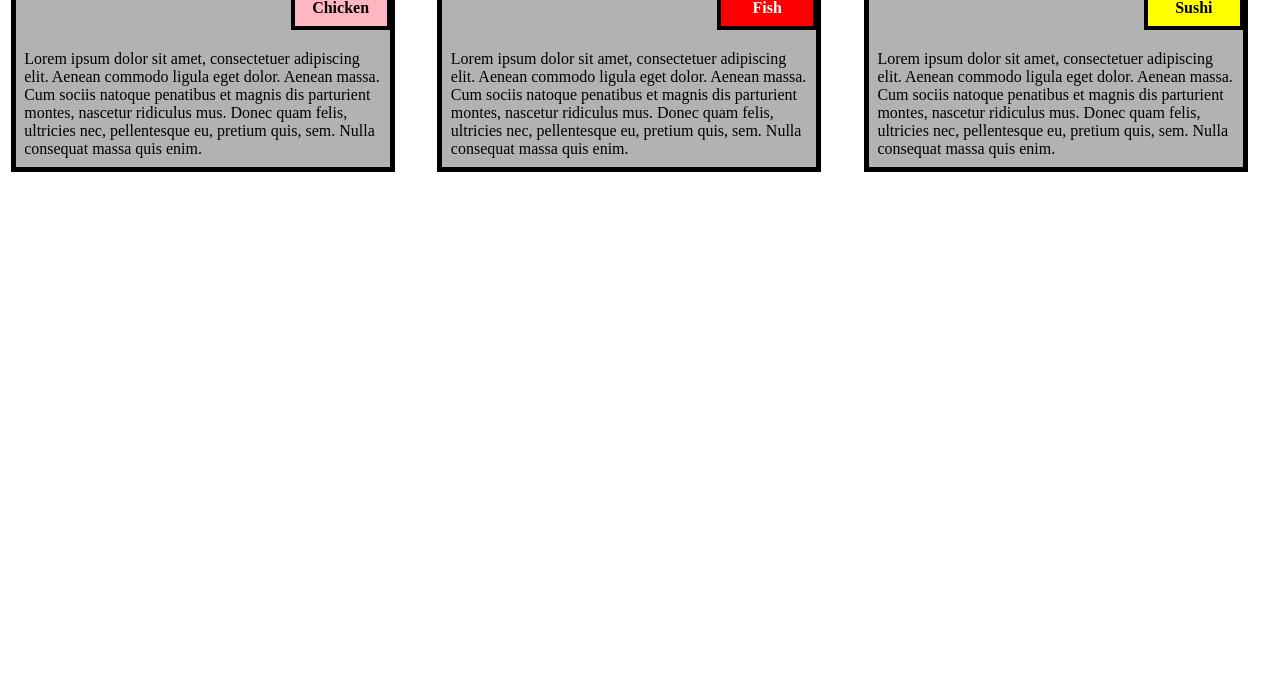
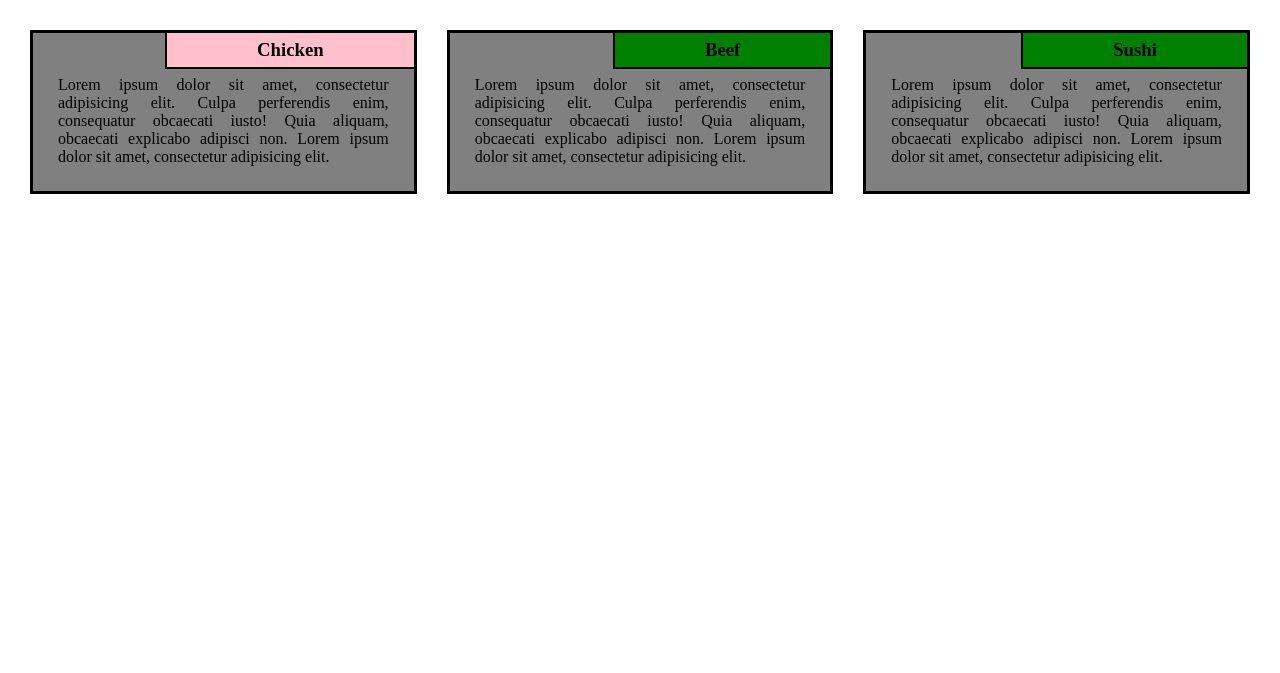
Before and after one commit to defalt-101/Coursera-HTML-CSS-JS-JHU, a plain HTML site: page module2-solution/index.html in a window 1280 px wide. Shown: the part 127-800 px from the top of the page. Drawn offline with Linux system fonts and the light colour scheme; files that its build step writes are made by us from their sources.

Commit message:
Module2 - Solution

```diff
--- a/module2-solution/css/style.css
+++ b/module2-solution/css/style.css
@@ -1,102 +1,128 @@
-* {
+*{
   box-sizing: border-box;
+  margin:0;
+  padding:0;
 }
 
 body{
-  margin: 0;
-  padding: 0;
-  font-family: "Times New Roman";
+  font-family: 'Times New Roman';
 }
 
 .row{
-  margin-top: 5%;
-  margin-bottom: 5%;
+  width: 100%;
 }
 
-h1 {
-  margin-bottom: 15px;
+.menu-title{
   text-align: center;
-  color: #ff4532;
-  font-size: 50px;
+  margin-bottom: 30px;
+}
+
+.container{
+ position: relative;
+ top:60px;
+ margin: 15px;
+}
+
+.item{
+  position: relative;
+  top: 0;
+  background-color:gray;
+  margin: 15px;
+  padding: 25px;
+  border: 3px solid #000;
+}
+
+.item p{
+  margin-top: 18px;
+  text-align: justify;
+  font-size:100%;
+}
+
+.item-title{
+  position: absolute;
+  top:0;
+  right: 0px;
+  background: green;
+  padding: 6px 90px;
+  border-left: 2px solid #000;
+  border-bottom: 2px solid #000;
+}
+
+#title-one {
+  background-color: pink;
+}
+
+#title-two{
+  background-color: #red;
+}
+
+#title-three{
+  background-color: #blue;
+}
+
+/* Simple Responsive Framework. */
+/*------ Desktop ------*/
+@media (min-width: 992px){
+  .col-lg-1, .col-lg-2, .col-lg-3, .col-lg-4, .col-lg-5, .col-lg-6, .col-lg-7, .col-lg-8, .col-lg-9, .col-lg-10, .col-lg-11, .col-lg-12 {
+    float: left;
+  }
+  .col-lg-1 {
+    width: 8.33%;
+  }
+  .col-lg-2 {
+    width: 16.66%;
+  }
+  .col-lg-3 {
+    width: 25%;
+  }
+  .col-lg-4 {
+    width: 33.33%;
+  }
+  .col-lg-5 {
+    width: 41.66%;
+  }
+  .col-lg-6 {
+    width: 50%;
+  }
+  .col-lg-7 {
+    width: 58.33%;
+  }
+  .col-lg-8 {
+    width: 66.66%;
+  }
+  .col-lg-9 {
+    width: 74.99%;
+  }
+  .col-lg-10 {
+    width: 83.33%;
+  }
+  .col-lg-11 {
+    width: 91.66%;
+  }
+  .col-lg-12 {
+    width: 100%;
+  }
+
 }
 
 
-.box{
-  width: 100%;
-  overflow: none;
+/*------ Tablet ------*/
+@media (min-width: 768px) and (max-width: 991px){
+  .col-lg-4 {
+    width: 50%;
+    float: left;
+  }
+  .col-lg-tablet{
+   width: 100%;
+   float: left;
+ }
 }
 
 
-.content-name{
-  overflow: none;
-  text-align: center;
-  border: 4px solid black;
-  width: 100px;
-  height: 40px;
-  padding: 5px;
-  float: right;
-  margin-right: 36px;
-  margin-top: 0px;
-  font-weight: bold;
-  position: relative;
-}
-
-.content{
-  border: 5px solid black;
-  width: 90%;
-  height: auto;
-  margin: 2.5%;
-  color: black
-  font-size: 25px;
-  padding: 2%;
-  padding-top: 55px;
-  background-color: rgba(0,0,0,0.3);
-}
-
-.chicken{
-  background-color: #FFB6C1;
-}
-
-.fish{
-  color: white;
-  background-color: #FF0000;
-}
-.sushi{
-  background-color: #FFFF00;
-}
-
-
-/********** Large devices only **********/
-@media (min-width: 992px) {
-  .col-lg-4 {
+/*------ Mobile ------*/
+@media (max-width: 767px){
+  .col-lg-4{
+    width: 100%;
     float: left;
-    width: 33.33%;
   }
 }
-/********** Medium devices only **********/
-@media (min-width: 768px) and (max-width: 991px) {
-  .col-md-6,.col-md-12 {
-    float: left;
-  }
-  .col-md-6 {
-    width: 50%;
-  }
-  .col-md-12 {
-    margin-left: -10px;
-    width: 100%;
-  }
-  .sushi{
-    margin-right: 65px;
-    width: 100px;
-  }
-}
-
-@media (min-width: 0px) and (max-width: 767px) {
-  .col-sm-12 {
-    float: left;
-    width: 100%;
-  }
-  .content-name{
-    margin-right: 30px;
-  }
-}
--- a/module2-solution/index.html
+++ b/module2-solution/index.html
@@ -1,37 +1,49 @@
-
-
 <!DOCTYPE html>
 <html>
 <head>
-	<meta charset="utf-8">
-
-	<meta name="viewport" content="width=device-width, initial-scale=1">
-
-	<link rel="stylesheet" type="text/css" href="style.css">
-	<title>Module 2 Solution</title>
+  <meta charset="utf-8">
+  <meta name="viewport" content="width=device-width, initial-scale=1">
+  <title>My Responsive Layout</title>
+  <link href="https://fonts.googleapis.com/css?family=Lato" rel="stylesheet">
+  <link href='css/style.css' rel='stylesheet' type='text/css'>
 </head>
 <body>
-	<h1>Our Menu</h1>
-	<div class="col-lg-4 col-md-6 col-sm-12">
-  	<div class="box">
-  		<p class="content-name chicken">Chicken</p>
-  		<p class="content">Lorem ipsum dolor sit amet, consectetuer adipiscing elit. Aenean commodo ligula eget dolor. Aenean massa. Cum sociis natoque penatibus et magnis dis parturient montes, nascetur ridiculus mus. Donec quam felis, ultricies nec, pellentesque eu, pretium quis, sem. Nulla consequat massa quis enim.</p>
-  	</div>
+  <div class="container">
+    <div class="row">
+
+    <h1 class="menu-title">Our menu</h1>
+      <div class="col-lg-4">
+        <div class="item">
+          <div class="item-title" id="title-one">
+            <h3>Chicken</h3>
+          </div>
+          <p>
+            Lorem ipsum dolor sit amet, consectetur adipisicing elit. Culpa perferendis enim, consequatur obcaecati iusto! Quia aliquam, obcaecati explicabo adipisci non. Lorem ipsum dolor sit amet, consectetur adipisicing elit.
+          </p>
+        </div>
+      </div>
+      <div class="col-lg-4">
+        <div class="item">
+         <div class="item-title" id="title-two">
+          <h3>Beef</h3>
+        </div>
+        <p>
+          Lorem ipsum dolor sit amet, consectetur adipisicing elit. Culpa perferendis enim, consequatur obcaecati iusto! Quia aliquam, obcaecati explicabo adipisci non. Lorem ipsum dolor sit amet, consectetur adipisicing elit.
+        </p>
+      </div>
+    </div>
+    <div class="col-lg-4 col-lg-tablet">
+      <div class="item">
+       <div class="item-title" id="title-three">
+        <h3>Sushi</h3>
+      </div>
+      <p>
+        Lorem ipsum dolor sit amet, consectetur adipisicing elit. Culpa perferendis enim, consequatur obcaecati iusto! Quia aliquam, obcaecati explicabo adipisci non. Lorem ipsum dolor sit amet, consectetur adipisicing elit.
+      </p>
+    </div>
   </div>
 
-  <div class="col-lg-4 col-md-6 col-sm-12">
-  	<div class="box">
-   		<p class="content-name fish">Fish</p>
-   		<p class="content">Lorem ipsum dolor sit amet, consectetuer adipiscing elit. Aenean commodo ligula eget dolor. Aenean massa. Cum sociis natoque penatibus et magnis dis parturient montes, nascetur ridiculus mus. Donec quam felis, ultricies nec, pellentesque eu, pretium quis, sem. Nulla consequat massa quis enim.</p>
-  	</div>
-  </div>
-
-  <div class="col-lg-4 col-md-12 col-sm-12">
-  	<div class="box">
-  		<p class="content-name sushi">Sushi</p>
-  		<p class="content">Lorem ipsum dolor sit amet, consectetuer adipiscing elit. Aenean commodo ligula eget dolor. Aenean massa. Cum sociis natoque penatibus et magnis dis parturient montes, nascetur ridiculus mus. Donec quam felis, ultricies nec, pellentesque eu, pretium quis, sem. Nulla consequat massa quis enim.</p>
-  	</div>
-  </div>
-
+</div>
+</div>
 </body>
 </html>
```
